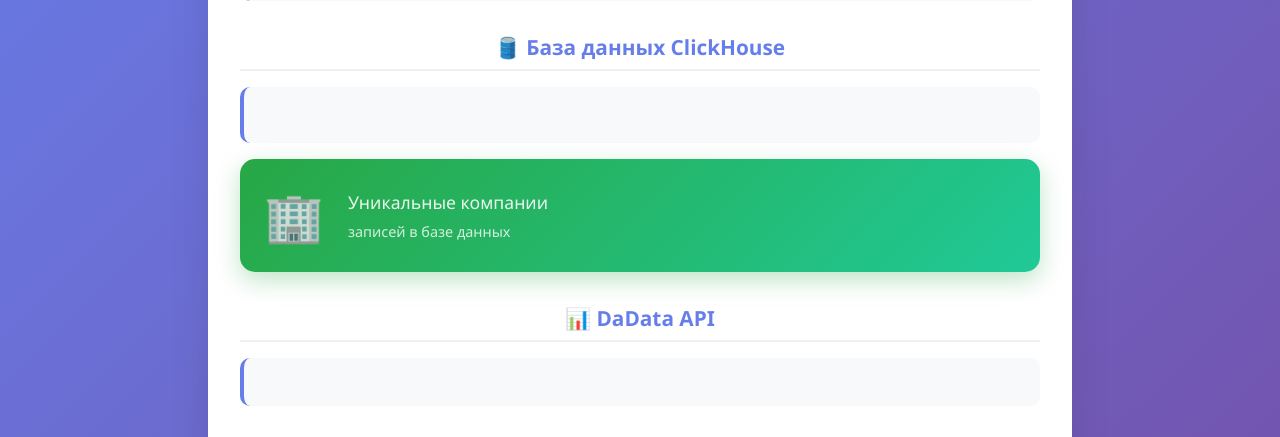
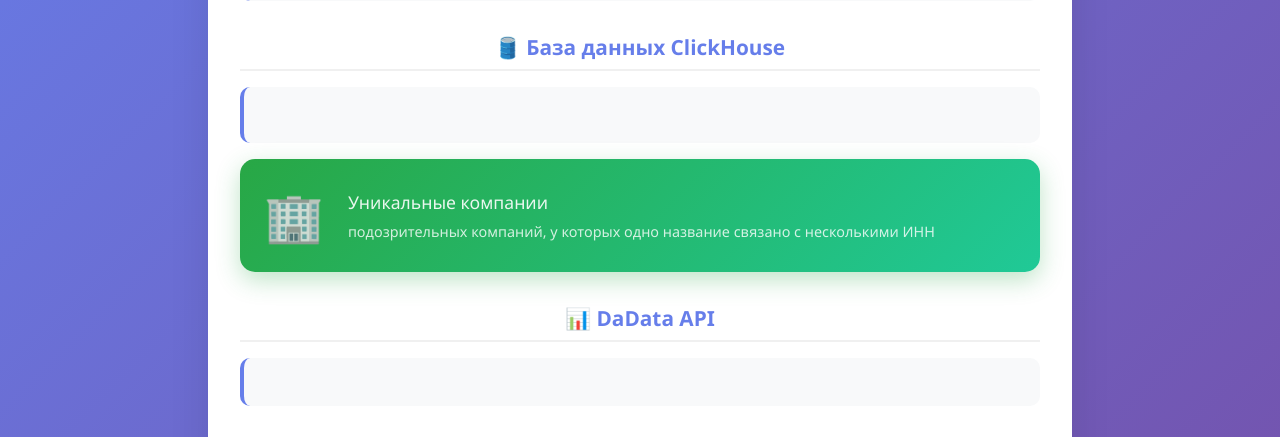
Before and after one commit to agladsoft/SupportInfo, a FastAPI app: template templates/index.html in a window 1280 px wide. Shown: the part 354-791 px from the top of the page. Run offline with FastAPI, Linux system fonts and the light colour scheme; the template is opened without the code that fills it, so the values that code supplies are empty.

Commit message:
Новые метрики для отслеживания

```diff
--- a/static/js/main.js
+++ b/static/js/main.js
@@ -77,7 +77,7 @@ function generateDatabaseHtml(data) {
             <div class="companies-info">
                 <div class="companies-title">Уникальные компании</div>
                 <div class="companies-number">${data.unique_companies_count}</div>
-                <div class="companies-subtitle">записей в базе данных</div>
+                <div class="companies-subtitle">подозрительных компаний, у которых одно название связано с несколькими ИНН</div>
             </div>
         </div>
     ` : '';
--- a/templates/index.html
+++ b/templates/index.html
@@ -44,7 +44,7 @@
                             <div class="companies-info">
                                 <div class="companies-title">Уникальные компании</div>
                                 <div class="companies-number">{{ database_info.unique_companies_count }}</div>
-                                <div class="companies-subtitle">записей в базе данных</div>
+                                <div class="companies-subtitle">подозрительных компаний, у которых одно название связано с несколькими ИНН</div>
                             </div>
                         </div>
                     {% endif %}
```
